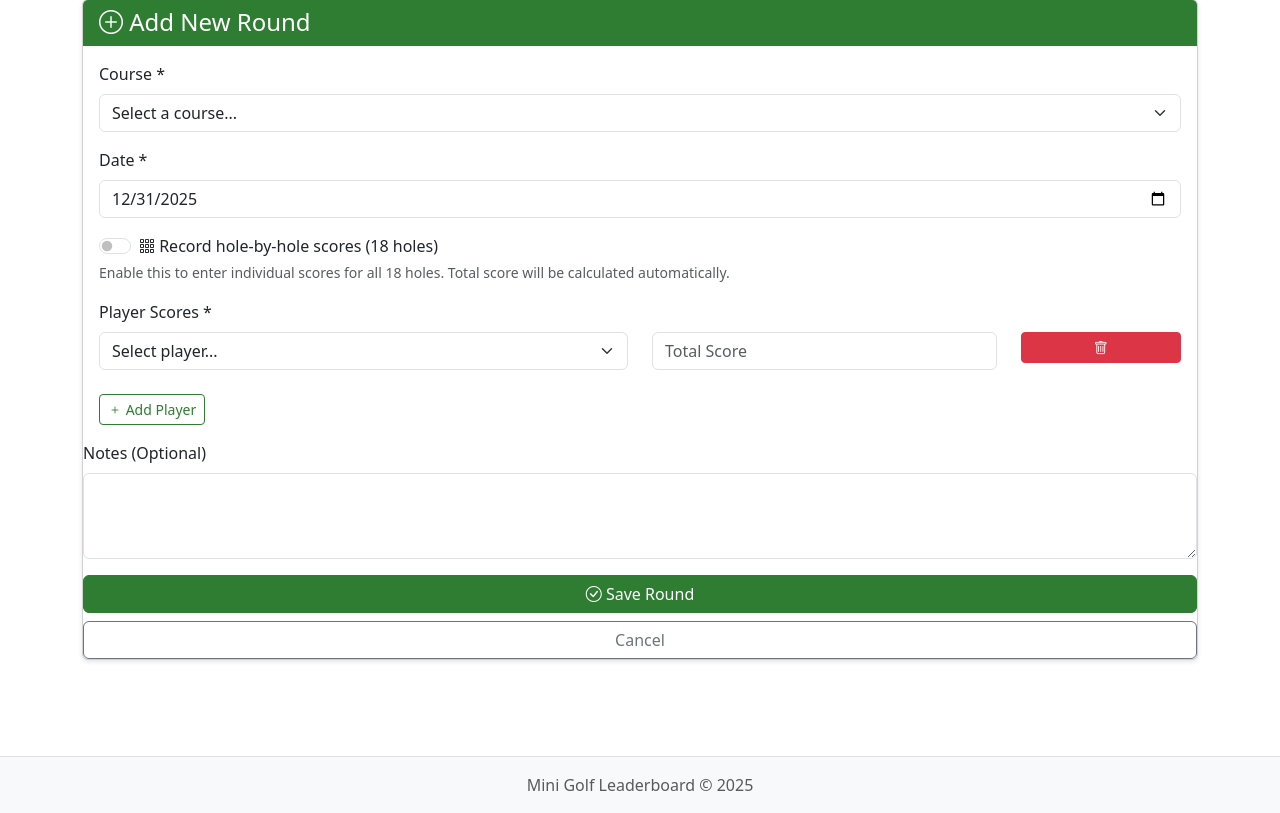
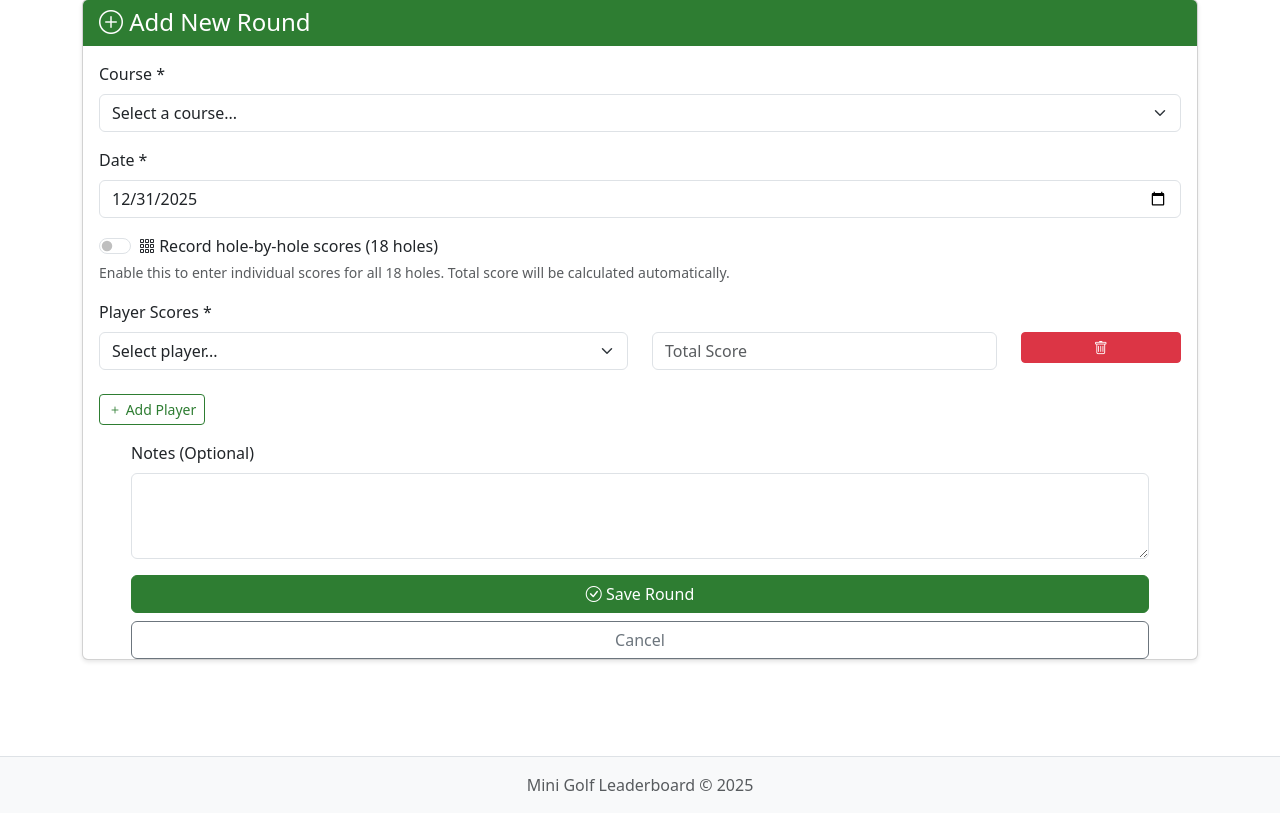
Before and after one commit to RackAttack86/Mini-Golf-Leaderboard, a Flask app: page /rounds/add in a window 1280 px wide. Shown: the part 105-918 px from the top of the page. Run offline with Flask 3, Linux system fonts and the light colour scheme; a user stored in the database is signed in; tables that the repository leaves empty hold one stand-in row (values such as "Sample post"); some libraries are stand-ins or nearby versions.

Commit message:
Add horizontal padding to Notes and buttons section
- Wrap Notes label, textarea, and action buttons in px-5 container
- Creates visual buffer from form edges
- Improves readability and spacing

🤖 Generated with [Claude Code](https://claude.com/claude-code)

Co-Authored-By: Claude Sonnet 4.5 <noreply@anthropic.com>

```diff
--- a/templates/rounds/add.html
+++ b/templates/rounds/add.html
@@ -167,6 +167,7 @@
                         </button>
                     </div>
 
+                    <div class="px-5">
                         <div class="mb-3">
                             <label for="notes" class="form-label">Notes (Optional)</label>
                             <textarea class="form-control" id="notes" name="notes" rows="3">{{ form_data.notes if form_data else '' }}</textarea>
@@ -179,6 +180,7 @@
                             <a href="{{ url_for('rounds.list_rounds') }}" class="btn btn-outline-secondary">
                                 Cancel
                             </a>
+                        </div>
                     </div>
                 </form>
                 {% endif %}
```
Lines whose indentation alone changed are shown as unchanged.
